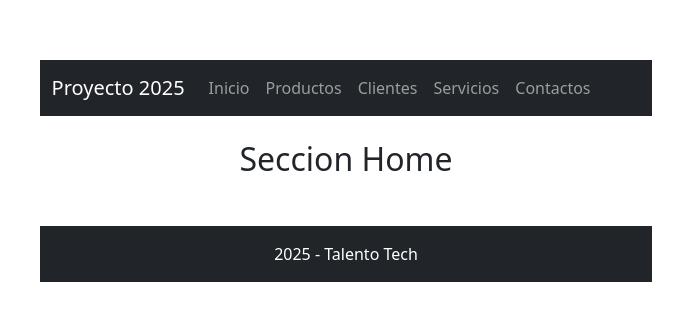
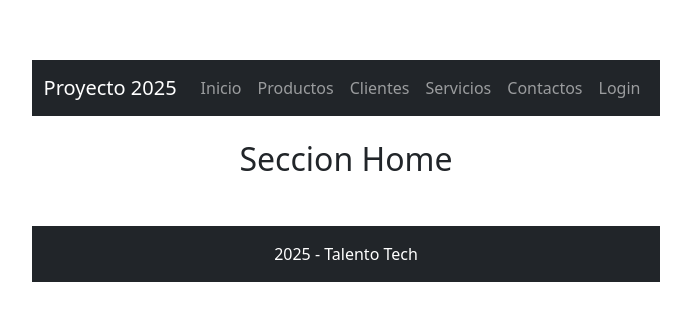
Before and after one commit to rodri9891/pre-entrega-proyecto-react, a React app: page / in a window 1280 px wide. Shown: the part 229-550 px from the top of the page, without its empty margins (294-985 px from the left). Built offline with nearby package versions, Linux system fonts and the light colour scheme; the HTML template or start-up script is replaced by a standard one.

Commit message:
Login visible

```diff
--- a/src/components/Header.jsx
+++ b/src/components/Header.jsx
@@ -27,15 +27,16 @@ export default function Header(){
 
                             {/*enlaces que se muestran si hay auth*/}
                             {isAuth && (
-                                <Nav.Link as={Link} to="/Admin">Perfil</Nav.Link>
+                                <Nav.Link as={Link} to="/admin">Perfil</Nav.Link>
                             )}
-                        </Nav>
+
                             {/* ctrl k c mostrar button por auth */}
                             {!isAuth ?(
-                                <Nav.Link as={Link} to="/Login">Login</Nav.Link>
+                                <Nav.Link as={Link} variant="outline-light" to="/login">Login</Nav.Link>
                             ): (
                                 <Button variant="outline-light" onClick={cerrarSesion}>Cerrar sesion</Button>
                             )}
+                            </Nav>
                     </Navbar.Collapse>
             </Container>
         </Navbar>
```
